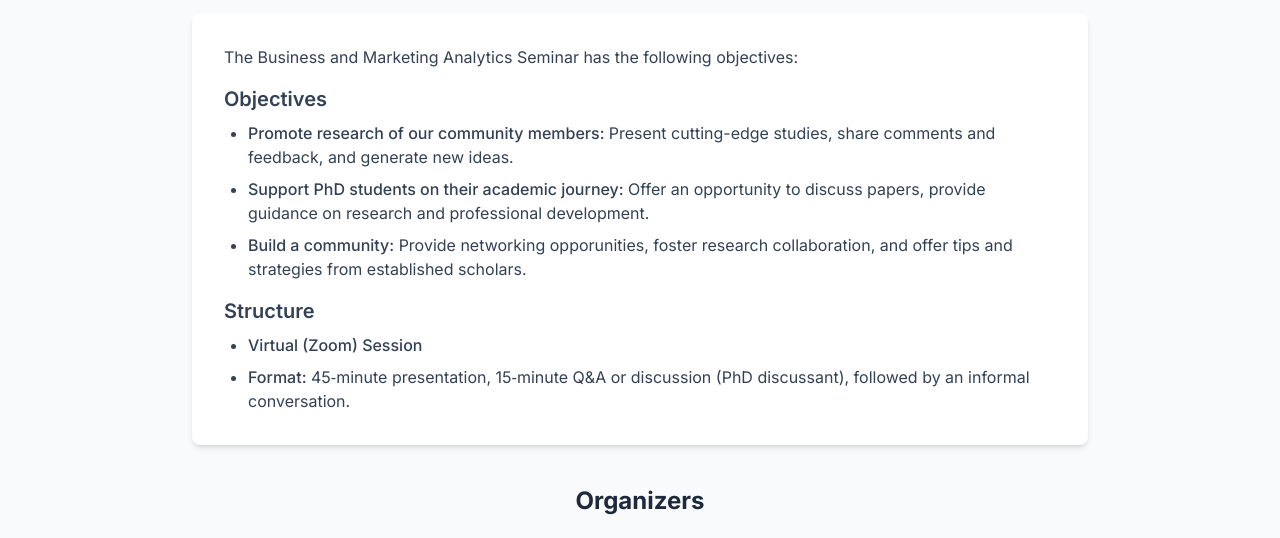
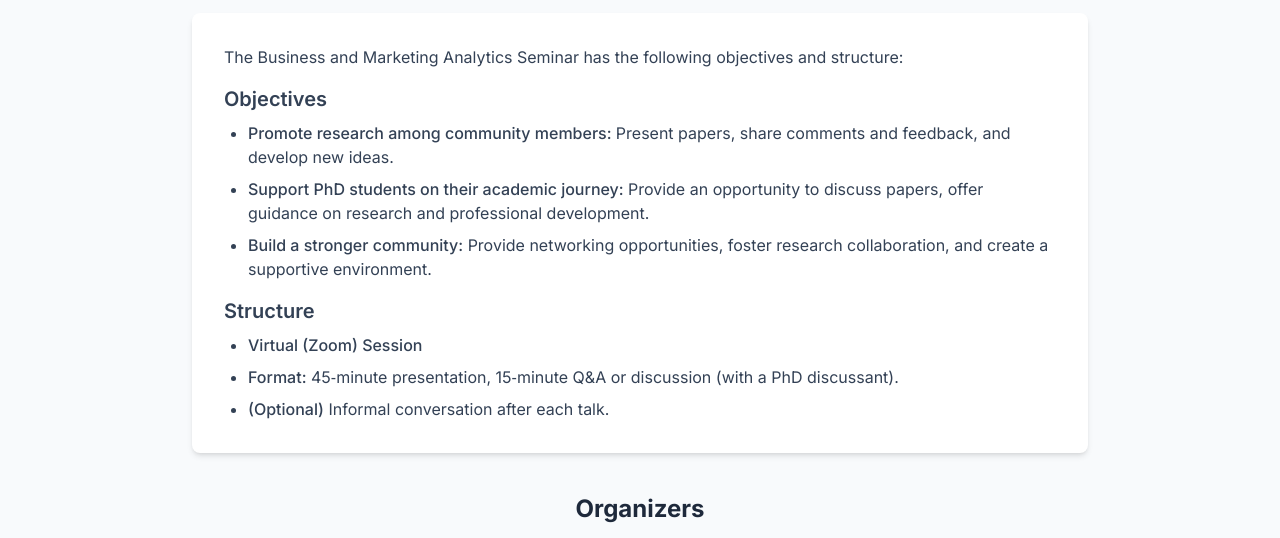
Before and after one commit to busmktg/seminar-website, a plain HTML site: page index.html in a window 1280 px wide. Both pictures are taken after a click on the link "Information". Shown: the part 169-707 px from the top of the page. Drawn offline with nearby package versions, Linux system fonts and the light colour scheme.

Commit message:
Update index.html

```diff
--- a/index.html
+++ b/index.html
@@ -109,20 +109,20 @@
   <h2 class="text-3xl font-bold mb-4 text-center">Seminar Information</h2>
   <div class="bg-white p-6 md:p-8 rounded-lg shadow-md mb-10 max-w-4xl mx-auto text-slate-700 space-y-4">
     <p>
-      The Business and Marketing Analytics Seminar has the following objectives:
+      The Business and Marketing Analytics Seminar has the following objectives and structure:
     </p>
 
     <div>
       <h3 class="text-xl font-semibold mb-2">Objectives</h3>
       <ul class="list-disc pl-6 space-y-2">
         <li>
-          <span class="font-medium">Promote research of our community members: </span> Present cutting-edge studies, share comments and feedback, and generate new ideas.
+          <span class="font-medium">Promote research among community members: </span> Present papers, share comments and feedback, and develop new ideas.
         </li>
         <li>
-          <span class="font-medium">Support PhD students on their academic journey: </span> Offer an opportunity to discuss papers, provide guidance on research and professional development.
+          <span class="font-medium">Support PhD students on their academic journey: </span> Provide an opportunity to discuss papers, offer guidance on research and professional development.
         </li>
         <li>
-          <span class="font-medium">Build a community:</span> Provide networking opporunities, foster research collaboration, and offer tips and strategies from established scholars.
+          <span class="font-medium">Build a stronger community:</span> Provide networking opportunities, foster research collaboration, and create a supportive environment.
         </li>
       </ul>
     </div>
@@ -131,7 +131,8 @@
       <h3 class="text-xl font-semibold mb-2">Structure</h3>
       <ul class="list-disc pl-6 space-y-2">
         <li><span class="font-medium">Virtual (Zoom) Session</span> </li>
-        <li><span class="font-medium">Format:</span> 45‑minute presentation, 15‑minute Q&A or discussion (PhD discussant), followed by an informal conversation.</li>
+        <li><span class="font-medium">Format:</span> 45‑minute presentation, 15‑minute Q&A or discussion (with a PhD discussant).</li>
+        <li><span class="font-medium">(Optional)</span> Informal conversation after each talk.</li>
       </ul>
     </div>
   </div>
@@ -157,7 +158,7 @@
 
         const seminarData = [
             {
-                date: "2025-09-12T11:00:00-05:00", // Use ISO 8601 format with timezone
+                date: "2025-09-12T11:00:00-04:00", // Use ISO 8601 format with timezone
                 speaker: "Tongil (TI) Kim",
                 affiliation: "University of Texas at Dallas",
                 title: "Got Chocolate Milk? School Flavored Milk Ban and its Impact on Retail Beverage Consumption",
@@ -166,7 +167,7 @@
                 zoomUrl: "https://cityu.zoom.us/j/88330372939" //
             },
             {
-                date: "2025-10-17T11:00:00-05:00",
+                date: "2025-10-17T11:00:00-04:00",
                 speaker: "Kyeongbin Kim",
                 affiliation: "University of Wisconsin",
                 title: "Multi-Task Learning for Customer Base Analysis: Evidence from a Thousand Companies",
@@ -302,7 +303,7 @@
                         </div>
                     </div>
                     <div class="text-center mt-8 p-6 bg-slate-50 rounded-lg">
-                        <h3 class="text-xl font-semibold mb-2">Sign up to receive updates.</h3>
+                        <h3 class="text-xl font-semibold mb-2">To receive updates, please join our mailing list.</h3>
                         <a href="https://docs.google.com/forms/d/e/1FAIpQLSclEvQ5M7wkh5AZhky0gVBLuCuPPnUSt-DL1xnyNDrzzGsB8A/viewform?usp=sharing&ouid=108774267862951597918" target="_blank" rel="noopener noreferrer" class="inline-block bg-sky-500 text-white font-semibold py-2 px-6 rounded-lg hover:bg-sky-600 transition-colors duration-300 shadow-sm">
                             Sign Up
                         </a>
```
